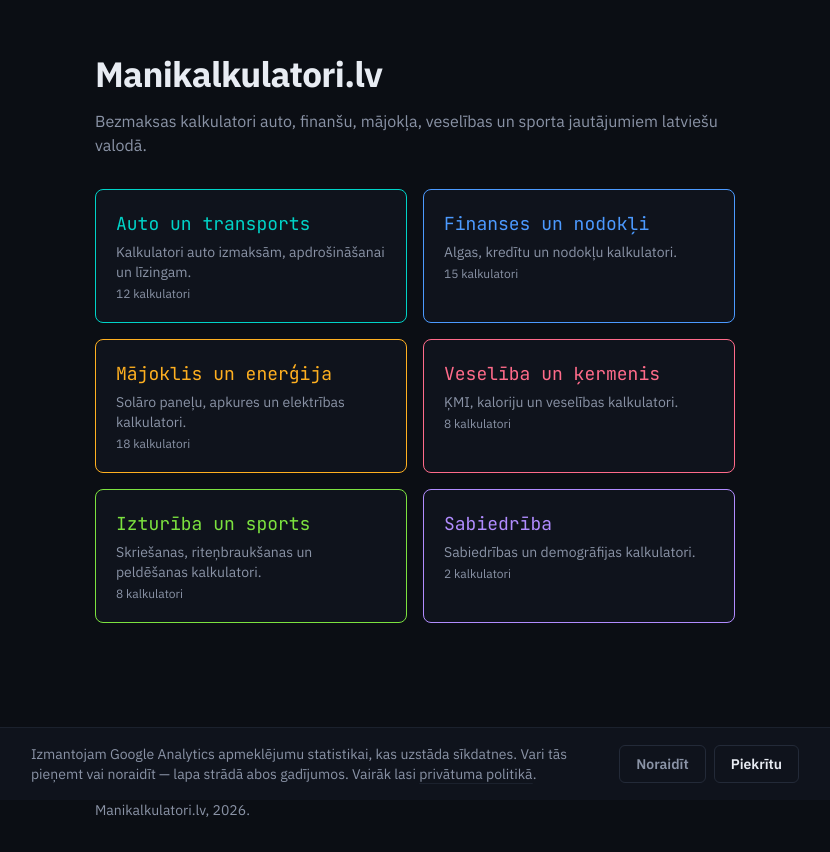
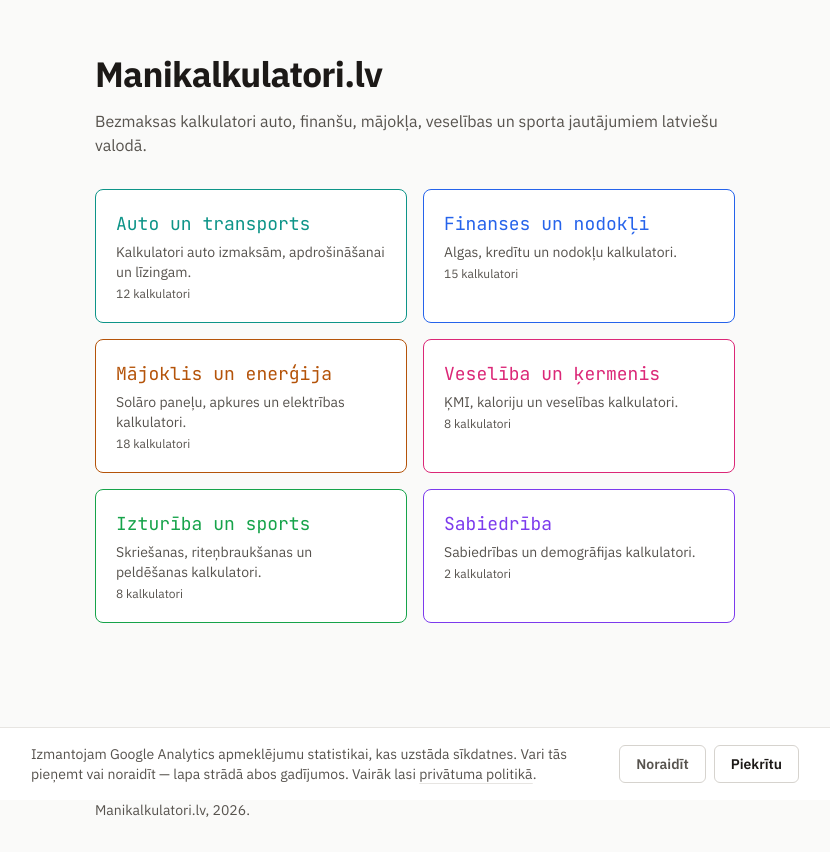
Before and after one commit to endelis/manikalkulatori, a Next.js app: page / in a window 1280 px wide. Shown: the whole page, without its empty margins (225-1055 px from the left). Built offline with nearby package versions, Linux system fonts and the light colour scheme.

Commit message:
style: retone tokens.css to light color scheme
Co-Authored-By: Claude Sonnet 5 <noreply@anthropic.com>

```diff
--- a/app/globals.css
+++ b/app/globals.css
@@ -5,7 +5,7 @@
 @tailwind utilities;
 
 html {
-  color-scheme: dark;
+  color-scheme: light;
 }
 
 body {
--- a/styles/tokens.css
+++ b/styles/tokens.css
@@ -1,19 +1,19 @@
 :root {
-  --color-panel-bg: #0B0E14;
-  --color-panel-surface: #0F131C;
-  --color-panel-surface-2: #12161F;
-  --color-panel-border: #1B212D;
-  --color-panel-border-strong: #232A38;
-  --color-panel-text: #E8ECF3;
-  --color-panel-muted: #8A93A6;
-  --color-panel-faint: #5B6579;
+  --color-panel-bg: #FAFAF9;
+  --color-panel-surface: #FFFFFF;
+  --color-panel-surface-2: #F3F2F0;
+  --color-panel-border: #E7E5E2;
+  --color-panel-border-strong: #D6D3CE;
+  --color-panel-text: #1C1917;
+  --color-panel-muted: #57534E;
+  --color-panel-faint: #78716C;
 
-  --color-accent-auto: #00D3C7;
-  --color-accent-finanses: #4C9AFF;
-  --color-accent-majoklis: #FFB020;
-  --color-accent-veseliba: #FF6B8A;
-  --color-accent-sports: #7CE23F;
-  --color-accent-sabiedriba: #B18CFF;
+  --color-accent-auto: #0D9488;
+  --color-accent-finanses: #2563EB;
+  --color-accent-majoklis: #B45309;
+  --color-accent-veseliba: #DB2777;
+  --color-accent-sports: #16A34A;
+  --color-accent-sabiedriba: #7C3AED;
 
-  --color-warn: #FFB020;
+  --color-warn: #B45309;
 }
```
